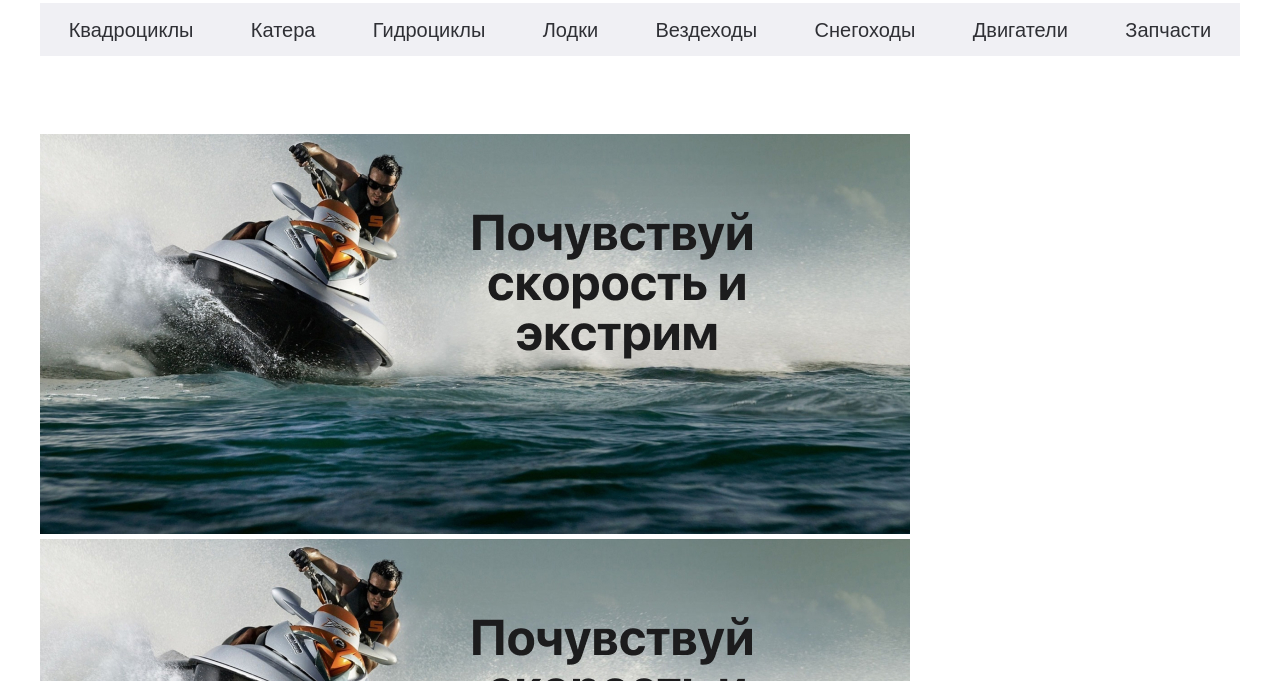
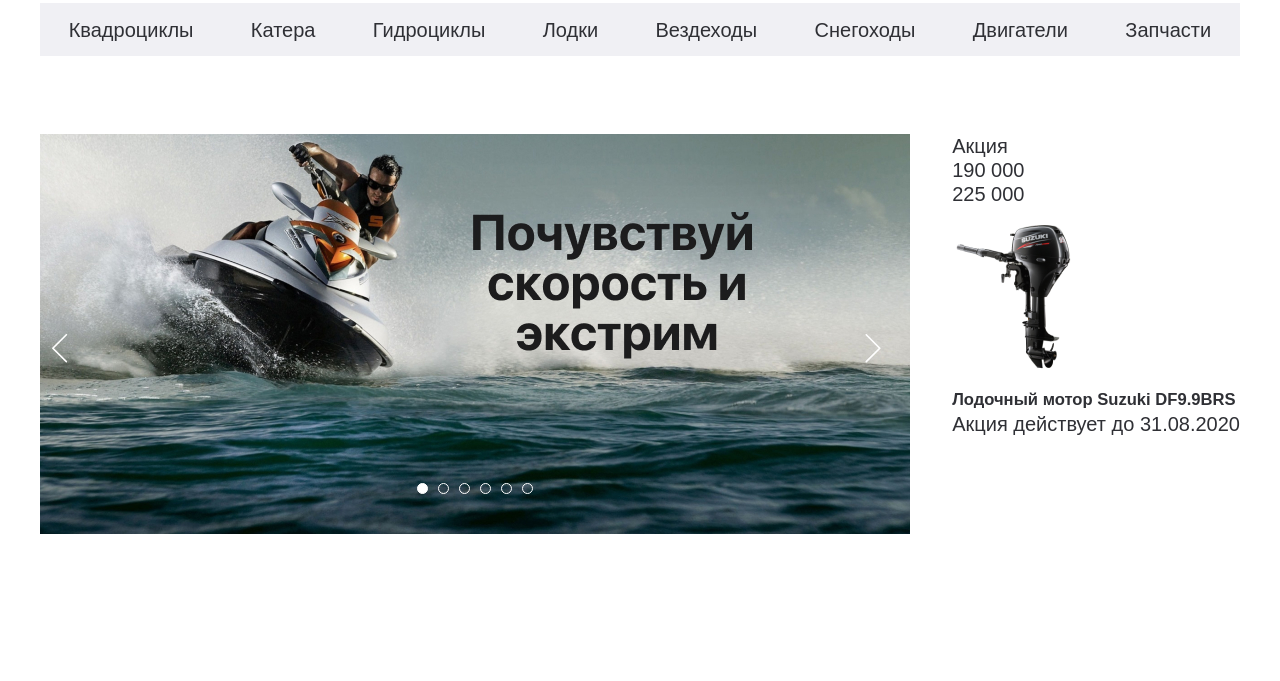
Before and after one commit to anastasiaptakh/drive-moto, a plain HTML site: page index.html in a window 1280 px wide. Shown: the part 119-800 px from the top of the page. Drawn offline with nearby package versions, Linux system fonts and the light colour scheme.

Commit message:
creating slider

```diff
--- a/css/style.css
+++ b/css/style.css
@@ -127,3 +127,52 @@ body{
     right: auto;
     left: 0;
 }
+
+.banner-section__inner{
+    display: flex;
+    justify-content: space-between;
+}
+.banner-section__slider{
+    max-width: 870px;
+}
+.banner-section__slider-btn{
+    position: absolute;
+    top: 50%;
+    transform: translateX(-50%);
+    background-color: transparent;
+    border: none;
+    margin: 0;
+    padding: 0;
+    z-index: 5;
+    cursor: pointer;
+}
+.banner-section__slider-btnprev{
+    left: 20px;
+}
+.banner-section__slider-btnnext{
+    right: 20px;
+}
+.slick-dots{
+    position: absolute;
+    bottom: 40px;
+    left: 0;
+    right: 0;
+    text-align: center;
+}
+.slick-dots li{
+    display: inline-block;
+    padding: 0 5px;
+}
+.slick-dots button{
+    padding: 0;
+    font-size: 0;
+    margin: 0;
+    width: 11px;
+    height: 11px;
+    border-radius: 50%;
+    background-color: transparent;
+    border: 1px solid #fff;
+}
+.slick-active button{
+    background-color: #fff;
+}
--- a/js/main.js
+++ b/js/main.js
@@ -1,3 +1,7 @@
 $(function(){
-
+    $('.banner-section__slider').slick({
+        dots: true,
+        prevArrow: '<button class="banner-section__slider-btn banner-section__slider-btnprev"><img src="images/arrow-left.svg" alt=""></button>' ,
+        nextArrow: '<button class="banner-section__slider-btn banner-section__slider-btnnext"><img src="images/arrow-right.svg" alt=""></button>',
+    });
 });
```
Also changed, not shown: 1 other file.
